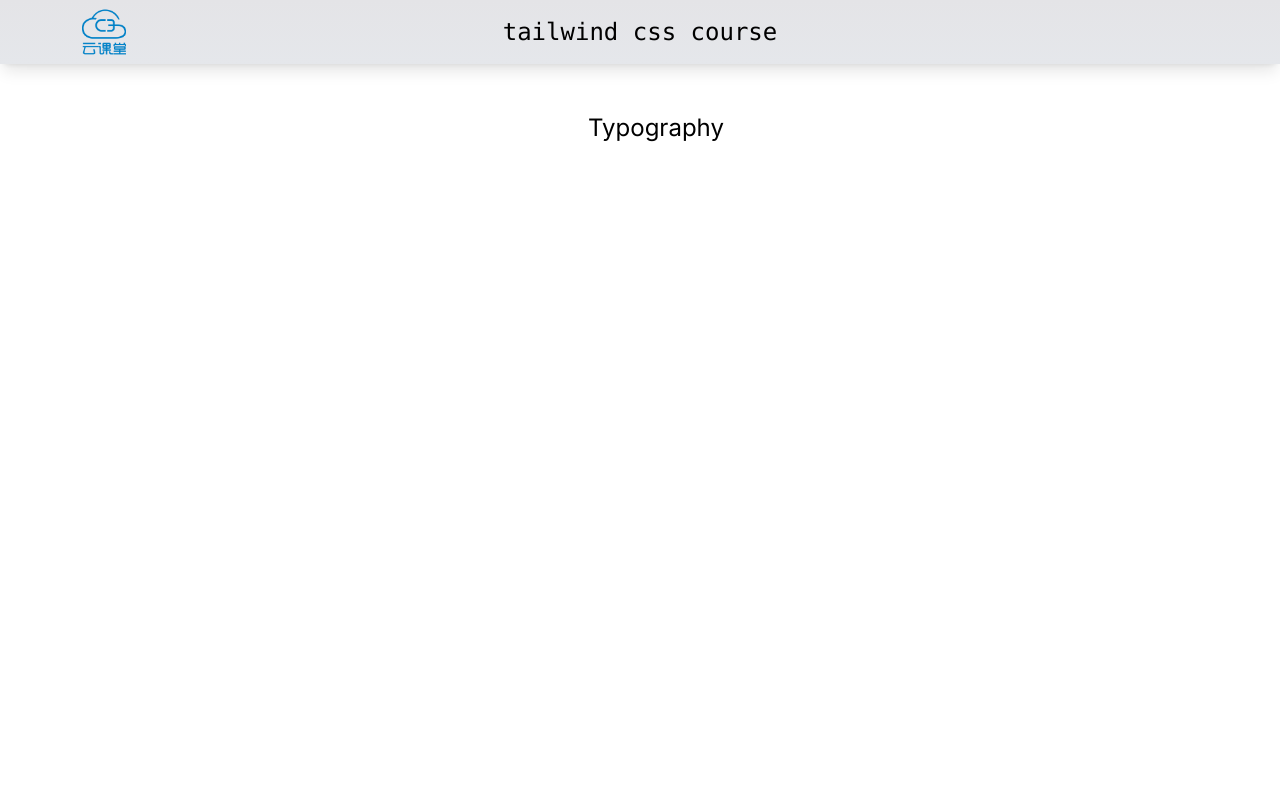
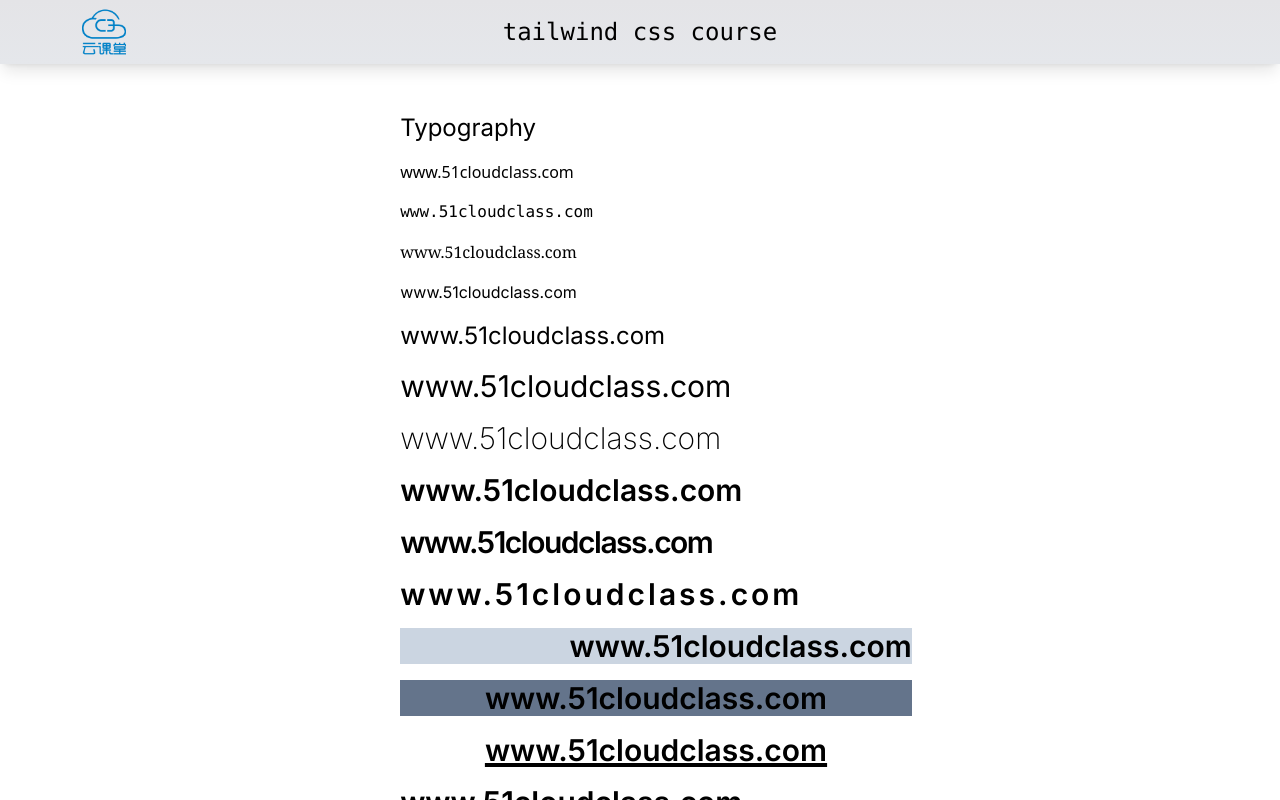
Before and after one commit to yangwawa0323/learning-tailwind-css, a Next.js app: page /typography in a window 1280 px wide. Built offline with nearby package versions, Linux system fonts and the light colour scheme.

Commit message:
tailwind typograph

```diff
--- a/app/typography/page.tsx
+++ b/app/typography/page.tsx
@@ -2,25 +2,61 @@ import React from 'react';
 
 const Typography = () => {
 	return (
-		<div>
+		<div className='space-y-4'>
 			<h2 className='text-2xl'>Typography</h2>
 			{/* Font Family  */}
+			<p className='font-sans'>www.51cloudclass.com</p>
+			<p className='font-mono'>www.51cloudclass.com</p>
+			<p className='font-serif'>www.51cloudclass.com</p>
 
 			{/* Font Size  */}
+			<p className='text-base'>www.51cloudclass.com</p>
+			<p className='text-2xl'>www.51cloudclass.com</p>
+			<p className='text-3xl'>www.51cloudclass.com</p>
 
 			{/* Font Weight  */}
+			<p className='font-extralight text-3xl'>www.51cloudclass.com</p>
+			<p className='font-semibold text-3xl'>www.51cloudclass.com</p>
 
 			{/* Letter Spacing  */}
+			<p className='tracking-tighter font-semibold text-3xl'>
+				www.51cloudclass.com
+			</p>
+			<p className='tracking-widest font-semibold text-3xl'>
+				www.51cloudclass.com
+			</p>
 
 			{/* Text Alignment  */}
+			<p className='text-right font-semibold text-3xl bg-slate-300'>
+				www.51cloudclass.com
+			</p>
+			<p className='text-center font-semibold text-3xl bg-slate-500'>
+				www.51cloudclass.com
+			</p>
 
 			{/* Text Decoration  */}
+			<p className='text-center font-semibold text-3xl underline decoration-4'>
+				www.51cloudclass.com
+			</p>
 
 			{/* Decoration Style  */}
+			<p className='underline decoration-dotted text-left font-semibold text-3xl'>
+				www.51cloudclass.com
+			</p>
+			<p className='underline decoration-wavy decoration-orange-400 text-left font-semibold text-3xl'>
+				www.51cloudclass.com
+			</p>
 
 			{/* Decoration Offset  */}
+			<p className='underline underline-offset-8 text-left font-semibold text-3xl'>
+				www.51cloudclass.com
+			</p>
 
 			{/* Text Transform -- */}
+			<p className='text-left font-semibold text-3xl'>www.51CloudClass.com</p>
+			<p className='capitalize text-left font-semibold text-3xl'>
+				copyright www.51CloudClass.com
+			</p>
 		</div>
 	);
 };
```
